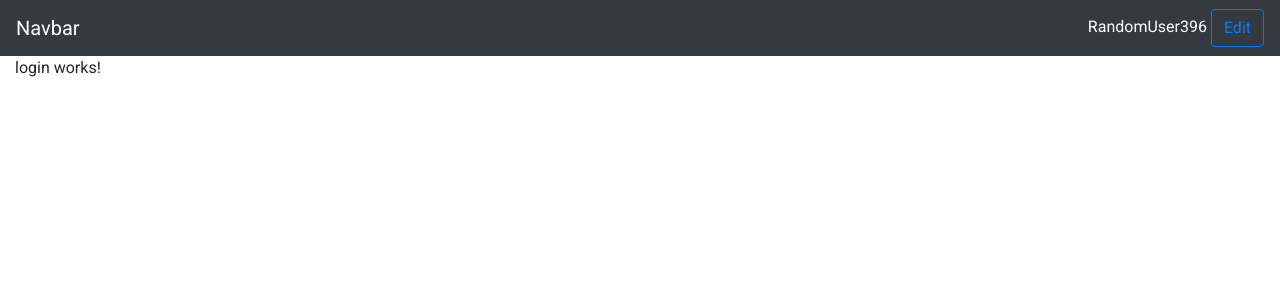
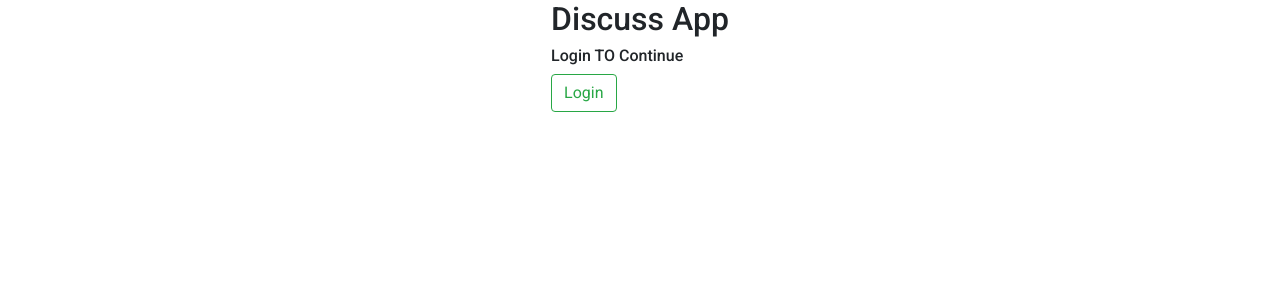
Before and after one commit to viveksai26/DiscussUI, an Angular app: page /login in a window 1280 px wide. Shown: the top 300 px of the page. Built offline with nearby package versions, Linux system fonts and the light colour scheme; no server answers.

Commit message:
Firebase gSign in

```diff
--- a/src/app/app.component.html
+++ b/src/app/app.component.html
@@ -1,4 +1,6 @@
-<app-header></app-header>
+<div *ngIf="!login">
+  <app-header></app-header>
+</div>
 <div class="container-fluid" >
   <router-outlet></router-outlet>
 </div>
--- a/src/app/app.component.ts
+++ b/src/app/app.component.ts
@@ -1,8 +1,8 @@
 import { Component, OnInit } from '@angular/core';
+import { Router } from '@angular/router';
 import * as firebase from 'firebase/app';
 import { environment } from 'src/environments/environment';
-const firebaseConfig = environment.config;
-firebase.initializeApp(firebaseConfig);
+import { FirebaseService } from './shared/firebase.service';
 @Component({
   selector: 'app-root',
   templateUrl: './app.component.html',
@@ -10,6 +10,24 @@ firebase.initializeApp(firebaseConfig);
 })
 export class AppComponent implements OnInit {
   title = 'discussUI';
-
-  ngOnInit() {}
+  login: Boolean = true;
+  constructor(private firebaseService: FirebaseService, private router: Router) {}
+  ngOnInit() {
+    const firebaseConfig = environment.config;
+    firebase.initializeApp(firebaseConfig);
+    const myThis = this;
+    // this.firebaseService.userData = '';
+    firebase.auth().onAuthStateChanged(function(user) {
+      if (user) {
+        myThis.firebaseService.userData.next(user);
+        myThis.login = false;
+        myThis.router.navigate([''])
+      } else {
+        myThis.firebaseService.userData.next(null);
+        myThis.login = true;
+        myThis.router.navigate(['login']);
+        console.log('user logged out');
+      }
+    });
+  }
 }
--- a/src/app/content/content.component.ts
+++ b/src/app/content/content.component.ts
@@ -10,6 +10,7 @@ import { fromEvent } from 'rxjs';
   styleUrls: ['./content.component.css']
 })
 export class ContentComponent implements OnInit {
+  userName: any;
   // eslint-disable-next-line no-useless-constructor
   constructor(private firebaseService: FirebaseService, private route: ActivatedRoute, private fb: FormBuilder) {}
   id: string;
@@ -34,6 +35,15 @@ export class ContentComponent implements OnInit {
 
     this.id = this.route.snapshot.paramMap.get('id');
     this.getDiscussionDetails(this.id);
+    this.firebaseService.userData.subscribe(
+      data => {
+        if (data) {
+        this.userName = data.displayName
+      } else {
+        this.userName = null
+      }
+    }
+    )
   }
 
   loadPrevious() {
@@ -53,7 +63,7 @@ export class ContentComponent implements OnInit {
     this.chatForm.setValue({ ...this.chatForm.value, message: '' });
   }
   writeMessages(id, data) {
-    this.name = localStorage.getItem('userName');
+    this.name = this.userName;
     this.firebaseService.writeMessages(id, { ...data, name: this.name });
   }
   getMessages(id) {
--- a/src/app/header/header.component.html
+++ b/src/app/header/header.component.html
@@ -27,13 +27,14 @@
           <a class="nav-link disabled" href="#" tabindex="-1" aria-disabled="true">Disabled</a>
         </li> -->
       </ul>
-      <div style="color:white" *ngIf=userName>
+      <p style="color: beige;">
         {{userName}}
-        <button class="btn btn-outline-primary my-2 my-sm-0" (click)="userName=null">Edit</button>
-      </div>
-      <form *ngIf=!userName class="form-inline my-2 my-lg-0" (ngSubmit)="setUsername()">
-        <input class="form-control mr-sm-2" name="userField" type="search" [(ngModel)]='userField' placeholder="Search" aria-label="Search">
-        <button class="btn btn-outline-success my-2 my-sm-0" [disabled]="userField ? false : true" type="submit">Submit</button>
-      </form>
+      </p>
+      <button class="btn btn-outline-success my-2 my-sm-0" *ngIf="!userName" (click)="login()">
+        Login
+      </button>
+      <button class="btn btn-outline-success my-2 my-sm-0" *ngIf="userName" (click)="logout()">
+        Logout
+      </button>
     </div>
   </nav>
--- a/src/app/header/header.component.ts
+++ b/src/app/header/header.component.ts
@@ -1,4 +1,6 @@
 import { Component, OnInit } from '@angular/core';
+import { Router } from '@angular/router';
+import { FirebaseService } from '../shared/firebase.service';
 
 @Component({
   selector: 'app-header',
@@ -7,17 +9,22 @@ import { Component, OnInit } from '@angular/core';
 })
 export class HeaderComponent implements OnInit {
   userName: string;
-  userField: string;
-
+  constructor(private firebaseService: FirebaseService, private router: Router) {}
   ngOnInit() {
-    this.userName = localStorage.getItem('userName');
-    if (!this.userName) {
-      localStorage.setItem('userName', `RandomUser${Math.floor(Math.random() * 1000) + 1}`);
-      this.userName = localStorage.getItem('userName');
+    this.firebaseService.userData.subscribe(
+      data => {
+        if (data) {
+        this.userName = data.displayName
+      } else {
+        this.userName = null
+      }
     }
+    )
   }
-  setUsername() {
-    localStorage.setItem('userName', this.userField);
-    this.userName = localStorage.getItem('userName');
+  login() {
+    this.firebaseService.login();
+  }
+  logout() {
+    this.firebaseService.logout();
   }
 }
--- a/src/app/login/login.component.html
+++ b/src/app/login/login.component.html
@@ -1 +1,11 @@
-<p>login works!</p>
+<div class="container-fluid">
+    <div class="d-flex justify-content-center align-item-center">
+        <div>
+            <h2>Discuss App</h2>
+            <h6>Login TO Continue</h6>
+            <button class="btn btn-outline-success my-2 my-sm-0"  (click)="login()">
+                Login
+            </button>
+        </div>
+    </div>
+</div>
--- a/src/app/login/login.component.ts
+++ b/src/app/login/login.component.ts
@@ -1,4 +1,5 @@
 import { Component, OnInit } from '@angular/core';
+import { FirebaseService } from '../shared/firebase.service';
 
 @Component({
   selector: 'app-login',
@@ -6,5 +7,9 @@ import { Component, OnInit } from '@angular/core';
   styleUrls: ['./login.component.css']
 })
 export class LoginComponent implements OnInit {
+  constructor(private firebaseService: FirebaseService) {}
   ngOnInit() {}
+  login() {
+    this.firebaseService.login();
+  }
 }
--- a/src/app/shared/firebase.service.ts
+++ b/src/app/shared/firebase.service.ts
@@ -2,7 +2,7 @@ import { Injectable, OnInit } from '@angular/core';
 import * as firebase from 'firebase/app';
 import 'firebase/auth';
 import 'firebase/database';
-import { BehaviorSubject } from 'rxjs';
+import { BehaviorSubject, Subject } from 'rxjs';
 import { Router, ActivatedRoute, ParamMap } from '@angular/router';
 @Injectable({
   providedIn: 'root'
@@ -10,10 +10,21 @@ import { Router, ActivatedRoute, ParamMap } from '@angular/router';
 export class FirebaseService implements OnInit {
   listenToMessages: BehaviorSubject<any> = new BehaviorSubject(1);
   provider = new firebase.auth.GoogleAuthProvider();
+  userData = new BehaviorSubject(null);
+  userName: any;
   // eslint-disable-next-line no-useless-constructor
   constructor(private router: Router) {}
   ngOnInit() {
     this.provider.addScope('https://www.googleapis.com/auth/contacts.readonly');
+    this.userData.subscribe(
+      data => {
+        if (data) {
+          this.userName = data.displayName
+        } else {
+          this.userName = null;
+        }
+      }
+    )
   }
   login() {
     firebase.auth().signInWithPopup(this.provider).then(function(result) {
@@ -22,6 +33,7 @@ export class FirebaseService implements OnInit {
       // The signed-in user info.
       var user = result.user;
       console.log(user);
+      this.router.navigate([''])
       // ...
     }).catch(function(error) {
       // Handle Errors here.
@@ -33,25 +45,16 @@ export class FirebaseService implements OnInit {
       var credential = error.credential;
       // ...
     });
-    firebase.auth().onAuthStateChanged(function(user) {
-      if (user) {
-        // User is signed in.
-        var displayName = user.displayName;
-        var email = user.email;
-        var emailVerified = user.emailVerified;
-        var photoURL = user.photoURL;
-        var isAnonymous = user.isAnonymous;
-        var uid = user.uid;
-        var providerData = user.providerData;
-        console.log(user);
+  }
+  logout() {
+    firebase.auth().signOut().then(function() {
+      // Sign-out successful.
+      console.log( 'Sign-out successful.');
 
-        // ...
-      } else {
-        console.log('user sign out');
+    }).catch(function(error) {
+      // An error happened.
+      console.log(error);
 
-        // User is signed out.
-        // ...
-      }
     });
   }
   writeMessages(id, data) {
--- a/src/index.html
+++ b/src/index.html
@@ -8,6 +8,9 @@
   <link rel="icon" type="image/x-icon" href="favicon.ico">
   <link href="https://fonts.googleapis.com/css?family=Roboto:300,400,500&display=swap" rel="stylesheet">
   <link href="https://fonts.googleapis.com/icon?family=Material+Icons" rel="stylesheet">
+  <script>
+    var __importDefault = (this && this.__importDefault) || function (mod) { return (mod && mod.__esModule) ? mod : { "default": mod }; }
+ </script>
 </head>
 <body>
   <app-root></app-root>
```
